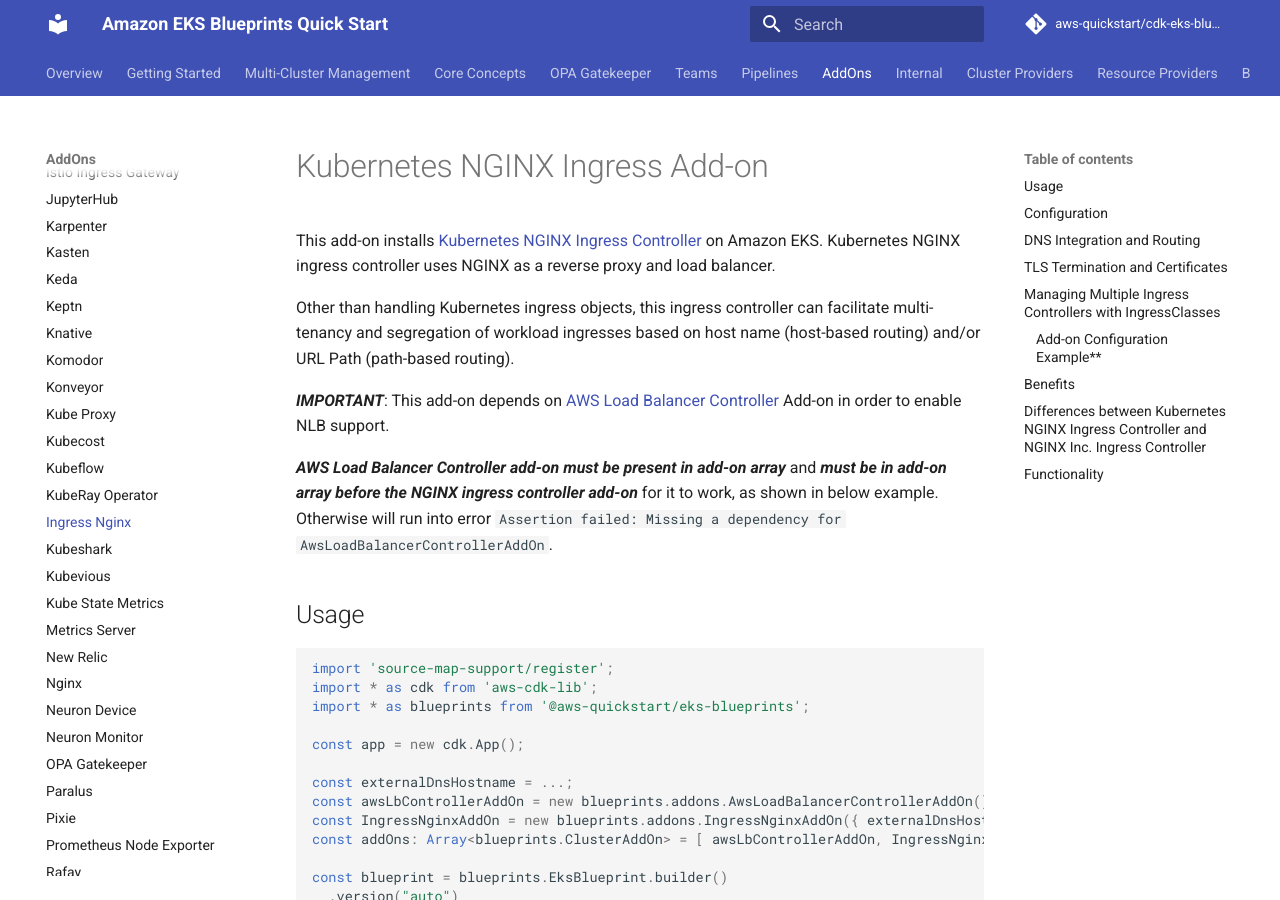
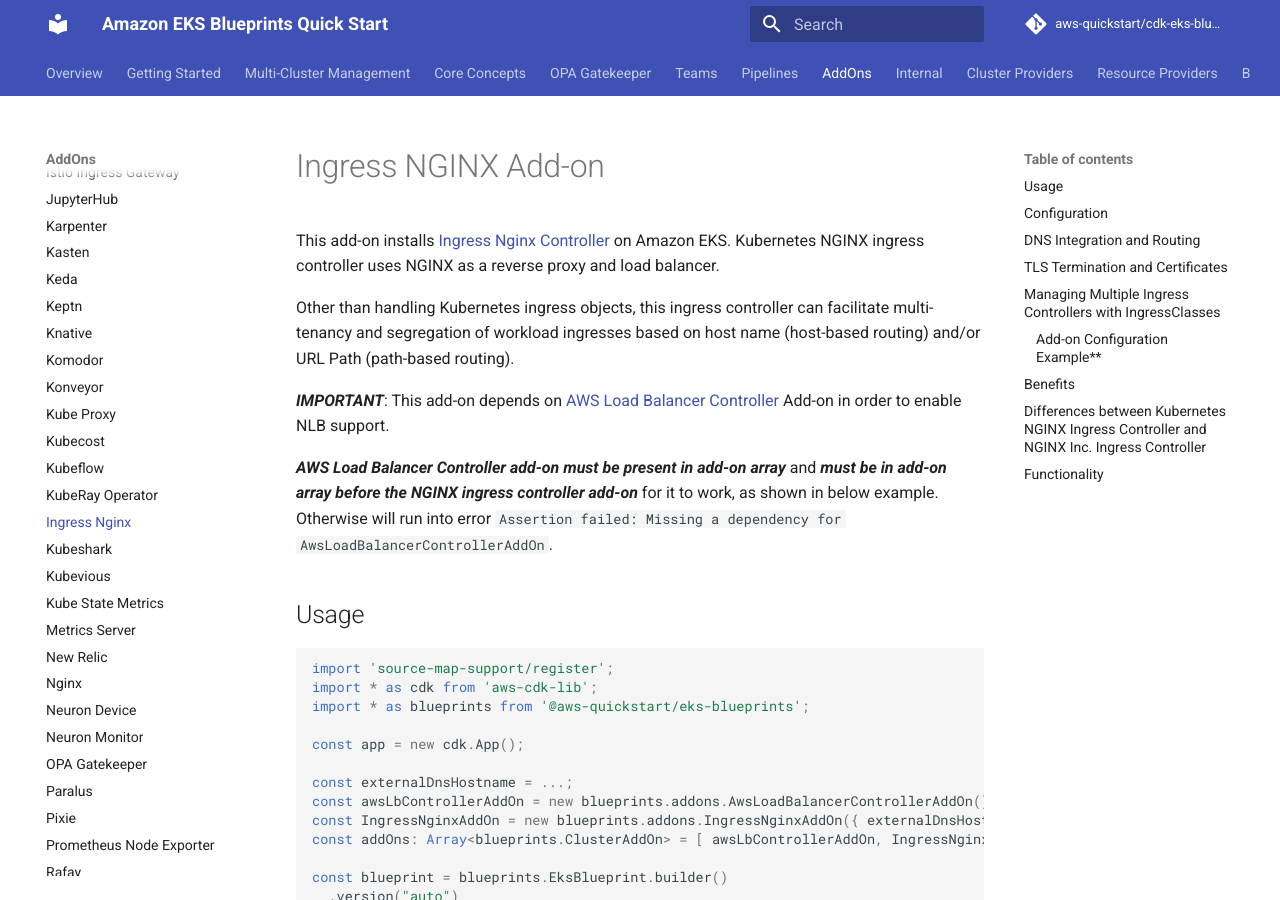
Before and after one commit to aws-quickstart/cdk-eks-blueprints, an MkDocs documentation site: the page built from docs/addons/ingress-nginx.md, in a window 1280 px wide and 900 px high. Built offline with MkDocs 1.6.1 and Material for MkDocs 9.7.7, drawn with Linux system fonts in a browser that asks for light colours; comment, search, counter and statistics services are not loaded.

Commit message:
updated title to Ingress Nginx Addon

```diff
--- a/docs/addons/ingress-nginx.md
+++ b/docs/addons/ingress-nginx.md
@@ -1,6 +1,6 @@
-# Kubernetes NGINX Ingress Add-on
+# Ingress NGINX Add-on
 
-This add-on installs [Kubernetes NGINX Ingress Controller](https://kubernetes.github.io/ingress-nginx) on Amazon EKS. Kubernetes NGINX ingress controller uses NGINX as a reverse proxy and load balancer.
+This add-on installs [Ingress Nginx Controller](https://kubernetes.github.io/ingress-nginx) on Amazon EKS. Kubernetes NGINX ingress controller uses NGINX as a reverse proxy and load balancer.
 
 Other than handling Kubernetes ingress objects, this ingress controller can facilitate multi-tenancy and segregation of workload ingresses based on host name (host-based routing) and/or URL Path (path-based routing).
 
```
